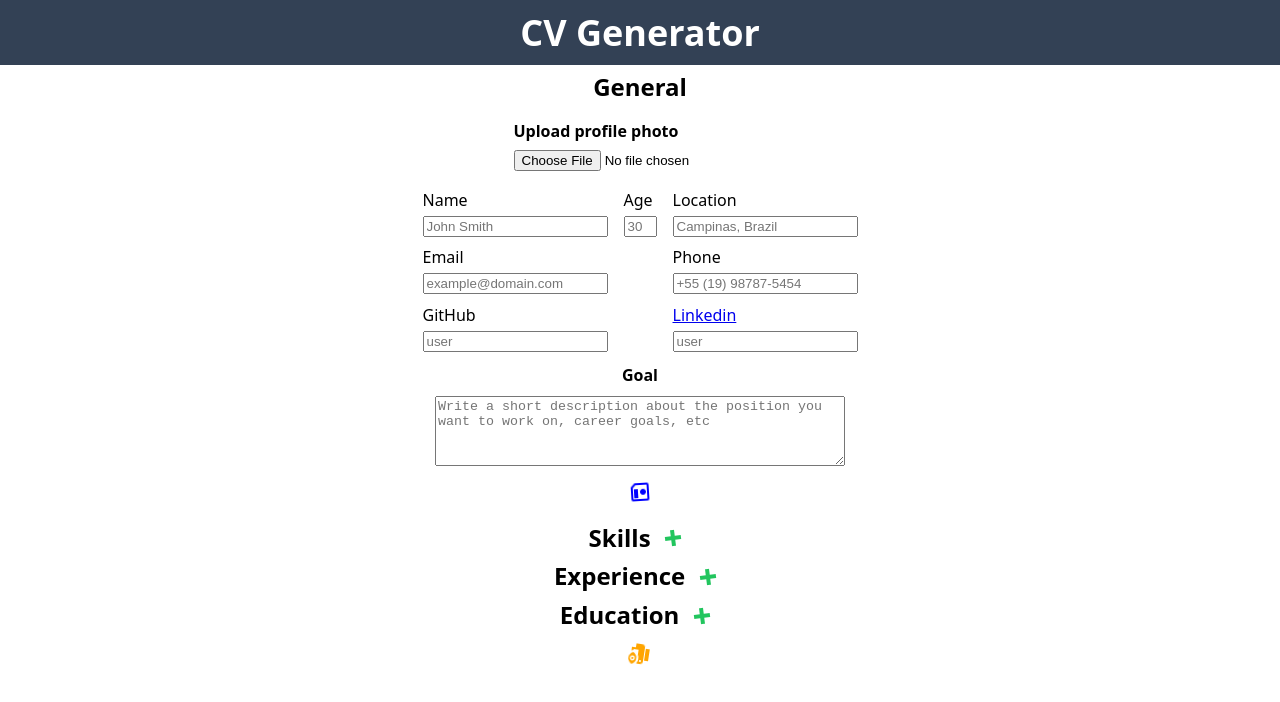
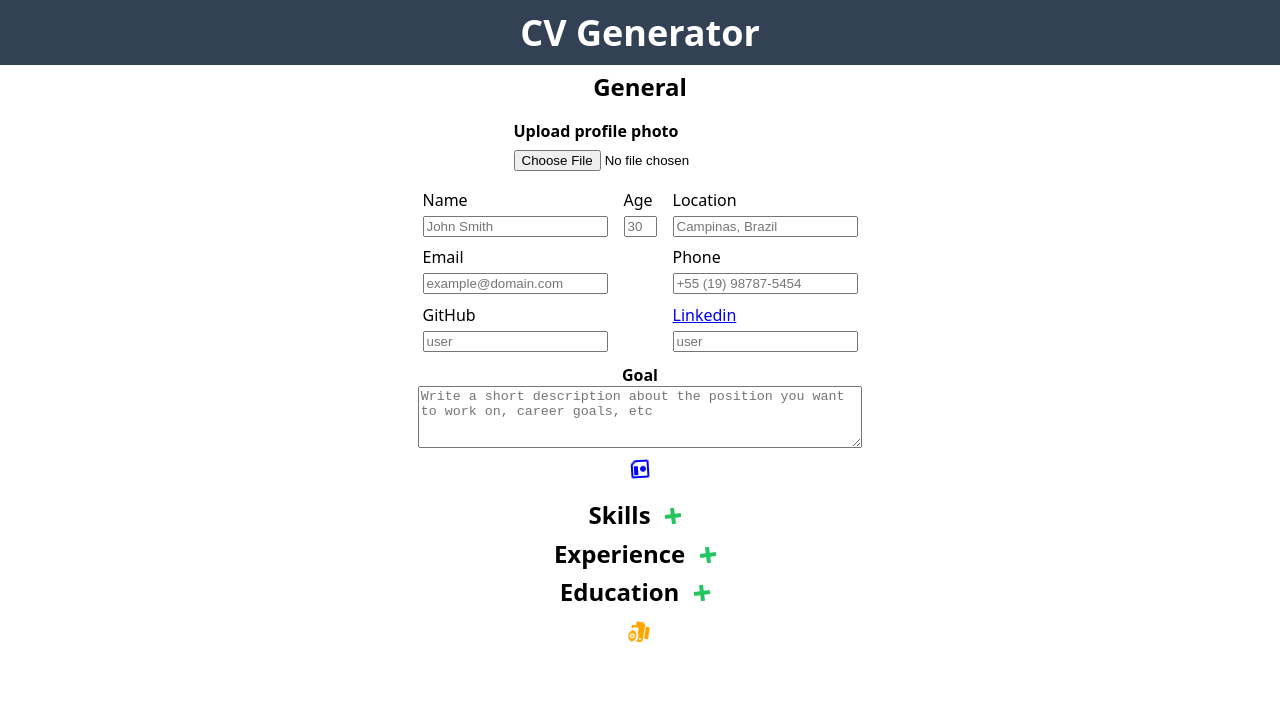
Before and after one commit to giovanniPepi/cv-project, a React (Create React App) app: page / in a window 1280 px wide. Shown: the top 702 px of the page. Built offline with nearby package versions, Linux system fonts and the light colour scheme.

Commit message:
Stretch text area

```diff
--- a/src/components/Personal.js
+++ b/src/components/Personal.js
@@ -210,9 +210,8 @@ class Personal extends Component {
           </div>
         </div>
 
-        <label htmlFor="aboutMe">
+        <div className="labelAbout">
           <h4 className="sectionTitle">Goal</h4>
-          <div className="innerFormDiv">
           <textarea
             className="textAboutMe"
             name="aboutMe"
@@ -221,7 +220,6 @@ class Personal extends Component {
             onChange={this.handleChange}
           />
         </div>
-        </label>
 
         <div className="btnContainer">
           <button className="formBtn" type="submit">
--- a/src/styles/App.css
+++ b/src/styles/App.css
@@ -34,7 +34,6 @@ body {
 }
 
 .App {
-  min-height: 100%;
   max-width: 100vw;
 }
 
@@ -96,6 +95,10 @@ h2 {
   gap: var(--innerGap);
   padding: var(--outerPadding);
 }
+.personalForm {
+  align-items: center;
+  align-self: center;
+}
 .skillForm {
   flex-direction: row;
   align-items: center;
@@ -147,12 +150,15 @@ label {
   align-items: center;
   gap: var(--outerGap);
 }
-.aboutMe {
-  align-self: center;
+
+.textAboutMe {
+  height: 7vh;
 }
-.textAboutMe {
-  min-height: 8vh;
-  min-width: clamp(250px, 404px, 41vw);
+
+.labelAbout {
+  display: flex;
+  flex-direction: column;
+  align-self: stretch;
 }
 
 .topEdit {
```
Lines whose indentation alone changed are shown as unchanged.
